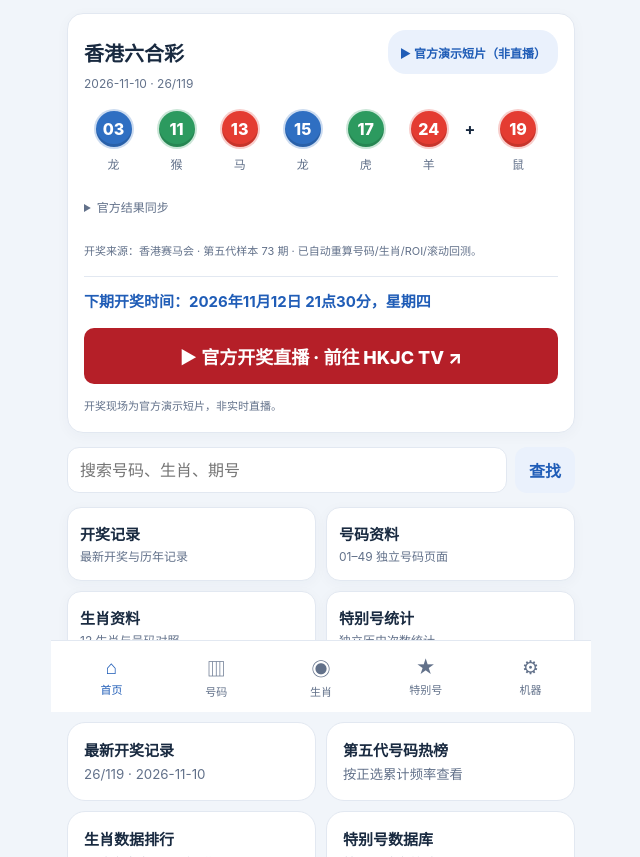
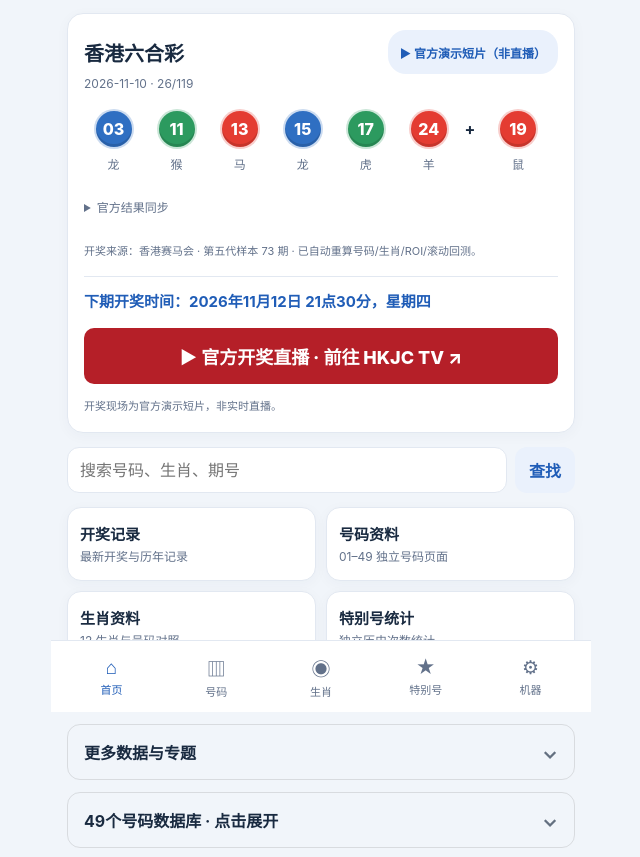
Before and after one commit to king8899vip-a11y/marksix-analyzer, a plain HTML site: page index.html in a window 1280 px wide. Shown: the part 88-945 px from the top of the page, without its empty margins (319-959 px from the left). Drawn offline with Linux system fonts and the light colour scheme; no server answers.

Commit message:
Enable compact collapsible sections on main website

```diff
--- a/index.html
+++ b/index.html
@@ -48,6 +48,7 @@
   </div>
   <script src="./config.js?v=3.1.0"></script><script src="./data-service.js?v=3.1.0"></script><script src="./schedule.js?v=3.3.2"></script><script src="./app.js?v=3.3.11"></script>
   <script src="./special-prediction.js?v=1.0.0" defer></script>
+  <script src="./compact-ui.js?v=1.0.0" defer></script>
   <script src="./analytics.js?v=3.2.4" defer></script>
   <script src="./draw-video.js?v=3.3.2" defer></script>
 </body>
```
